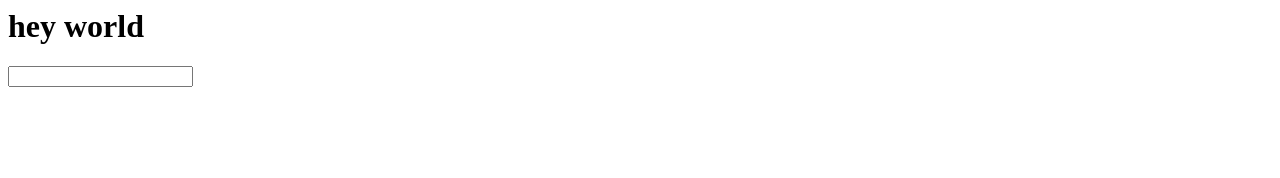
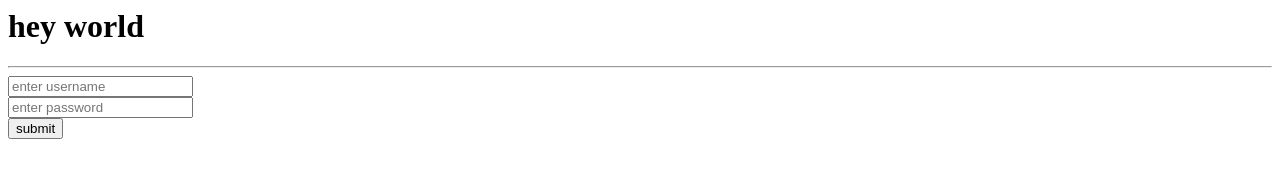
Before and after one commit to Violet813/TEST, a plain HTML site: page index.html in a window 1280 px wide. Drawn offline with Linux system fonts and the light colour scheme.

Commit message:
fancy page

```diff
--- a/index.html
+++ b/index.html
@@ -1,2 +1,7 @@
 <h1>hey world</h1>
-<input type="text">
+<hr>
+<input type="text" placeholder="enter username">
+<br>
+<input type="password" placeholder="enter password">
+<br>
+<button>submit </button>
```
